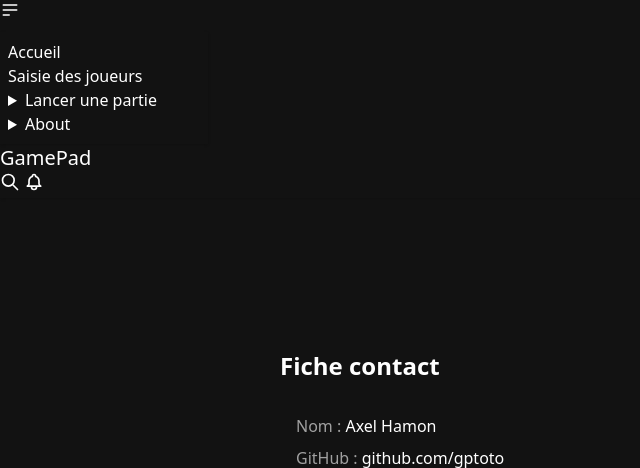
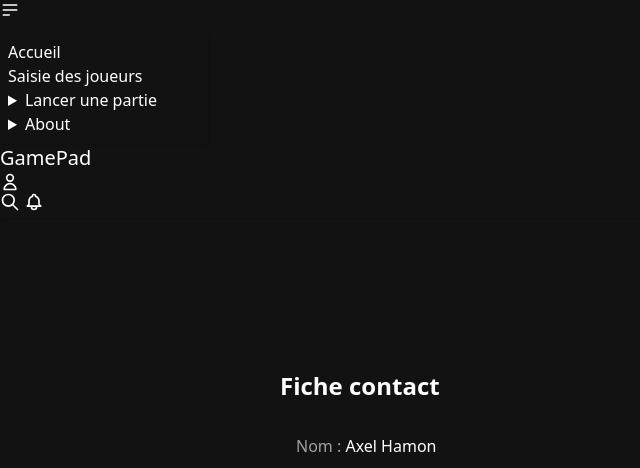
Before and after one commit to gptoto/GamingPad, a Django app: page /about/contact/ in a window 1280 px wide. Shown: the top 468 px of the page, without its empty margins (0-640 px from the left). Run offline with Django 3.2, Linux system fonts and the light colour scheme; some libraries are stand-ins or nearby versions.

Commit message:
Fix rapide

```diff
--- a/score/templates/partie/navbar.html
+++ b/score/templates/partie/navbar.html
@@ -36,17 +36,19 @@
       </ul>
     </div>
   </div>
-  <div class="navbar-center">
-    <a class="btn btn-ghost text-xl">GamePad</a>
-  </div>
+<div class="navbar-center">
+    <a href="{% url 'accueil' %}" class="btn btn-ghost text-xl">GamePad</a>
+</div>
   <div class="navbar-end">
+    <a href="{% url 'about_contact' %}" class="btn btn-ghost btn-circle">
+      <svg xmlns="http://www.w3.org/2000/svg" class="h-5 w-5" fill="none" viewBox="0 0 24 24" stroke="currentColor"> <path stroke-linecap="round" stroke-linejoin="round" stroke-width="2" d="M16 7a4 4 0 11-8 0 4 4 0 018 0zM12 14a7 7 0 00-7 7h14a7 7 0 00-7-7z" /> </svg>
+    </a>
     <button class="btn btn-ghost btn-circle">
       <svg xmlns="http://www.w3.org/2000/svg" class="h-5 w-5" fill="none" viewBox="0 0 24 24" stroke="currentColor"> <path stroke-linecap="round" stroke-linejoin="round" stroke-width="2" d="M21 21l-6-6m2-5a7 7 0 11-14 0 7 7 0 0114 0z" /> </svg>
     </button>
     <button class="btn btn-ghost btn-circle">
       <div class="indicator">
         <svg xmlns="http://www.w3.org/2000/svg" class="h-5 w-5" fill="none" viewBox="0 0 24 24" stroke="currentColor"> <path stroke-linecap="round" stroke-linejoin="round" stroke-width="2" d="M15 17h5l-1.405-1.405A2.032 2.032 0 0118 14.158V11a6.002 6.002 0 00-4-5.659V5a2 2 0 10-4 0v.341C7.67 6.165 6 8.388 6 11v3.159c0 .538-.214 1.055-.595 1.436L4 17h5m6 0v1a3 3 0 11-6 0v-1m6 0H9" /> </svg>
-        <span class="badge badge-xs badge-primary indicator-item"></span>
       </div>
     </button>
   </div>
```
